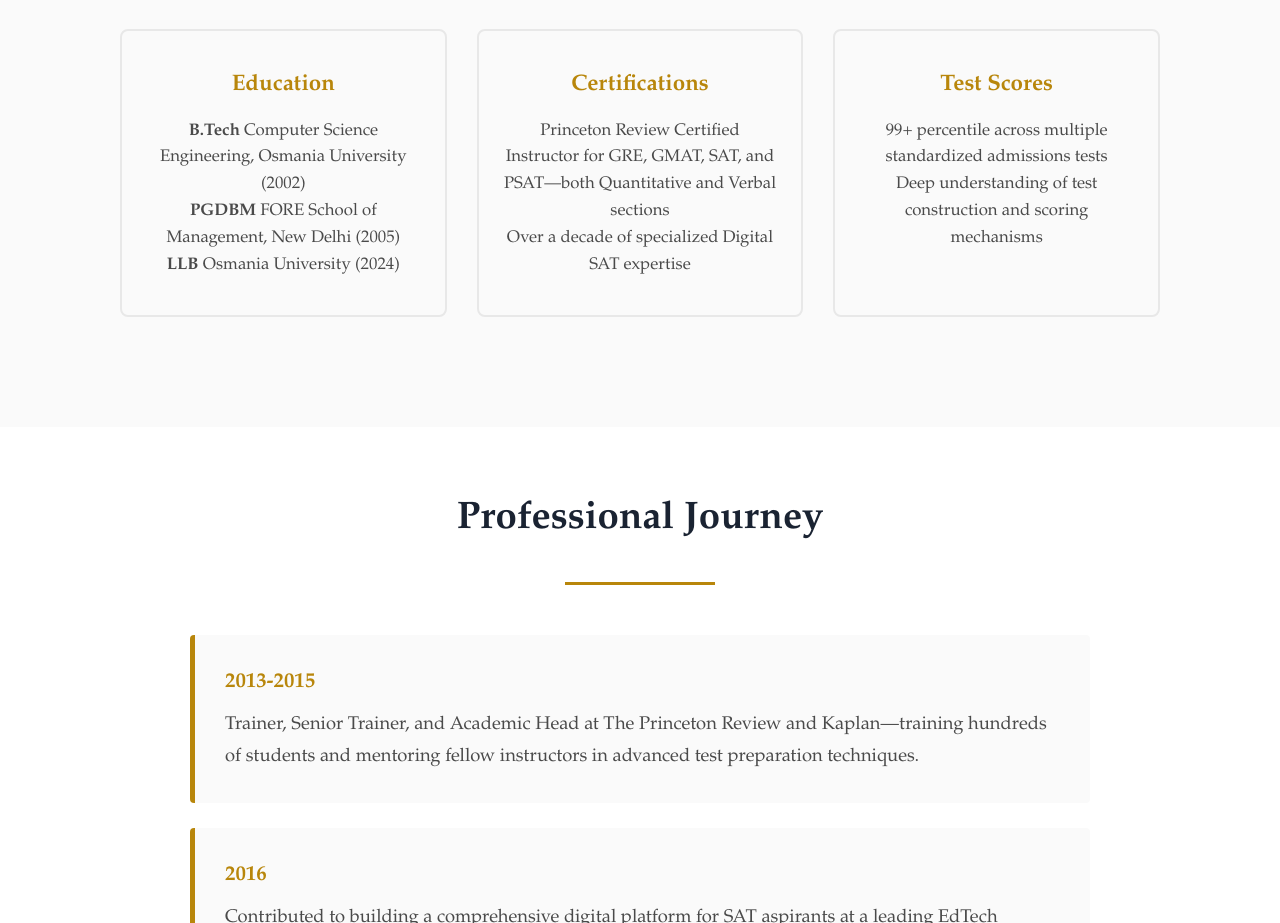
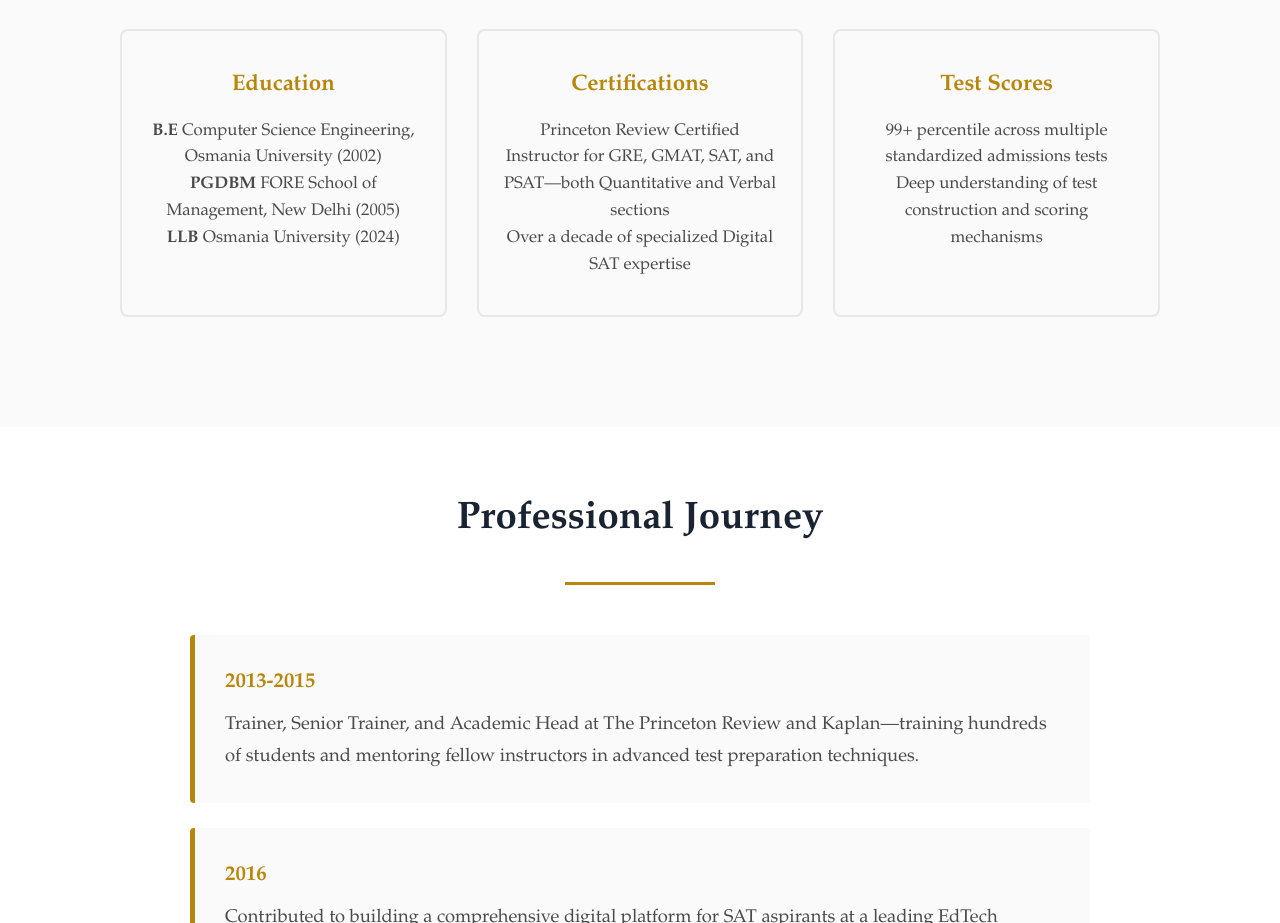
Before and after one commit to advaithaventures-web/sat-classes, a plain HTML site: page about.html in a window 1280 px wide. Shown: the part 1900-2823 px from the top of the page. Drawn offline with Linux system fonts and the light colour scheme.

Commit message:
Update about.html

```diff
--- a/about.html
+++ b/about.html
@@ -473,7 +473,7 @@
             <div class="credentials-grid">
                 <div class="credential-box">
                     <h3>Education</h3>
-                    <p><strong>B.Tech</strong> Computer Science Engineering, Osmania University (2002)</p>
+                    <p><strong>B.E</strong> Computer Science Engineering, Osmania University (2002)</p>
                     <p><strong>PGDBM</strong> FORE School of Management, New Delhi (2005)</p>
                     <p><strong>LLB</strong> Osmania University (2024)</p>
                 </div>
```
